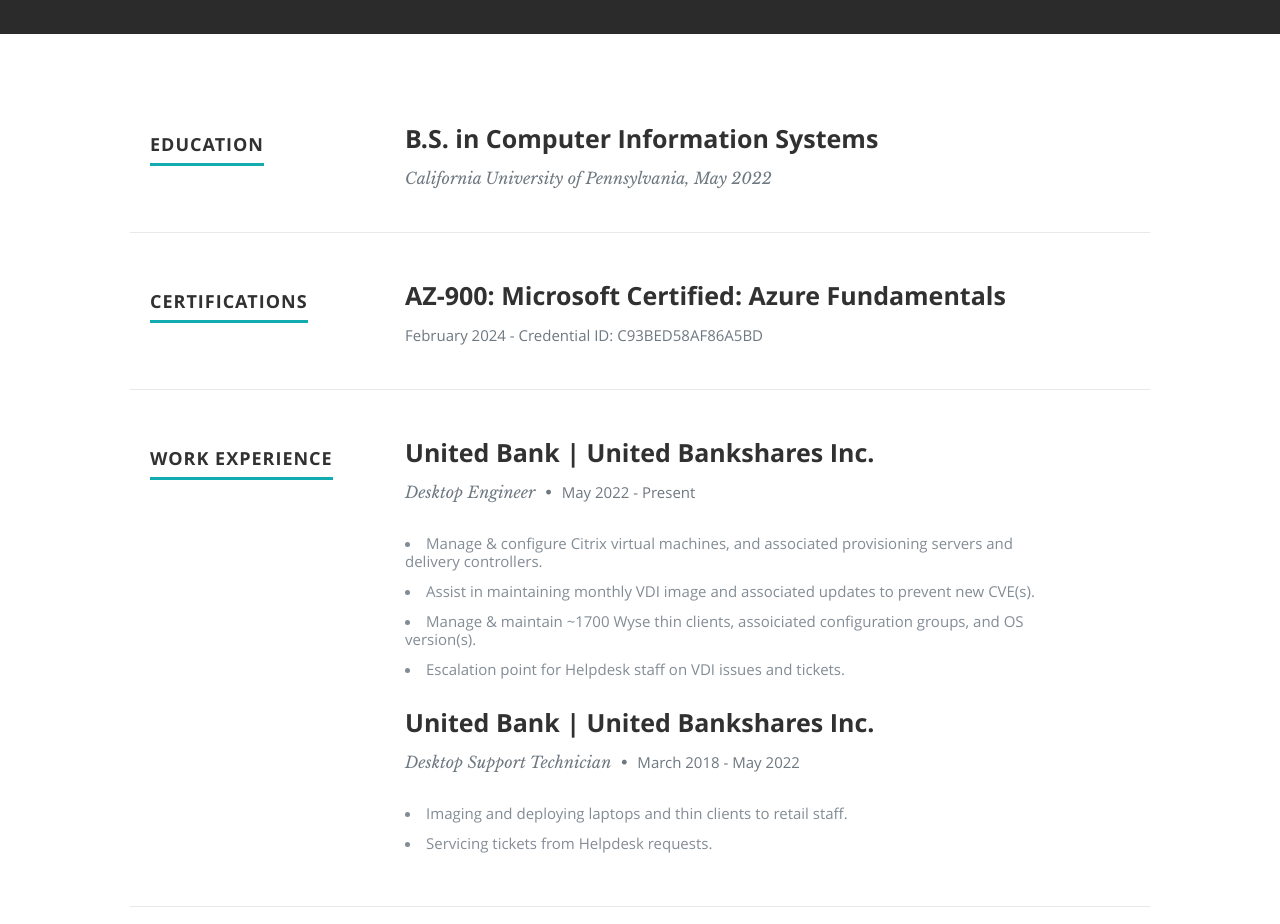
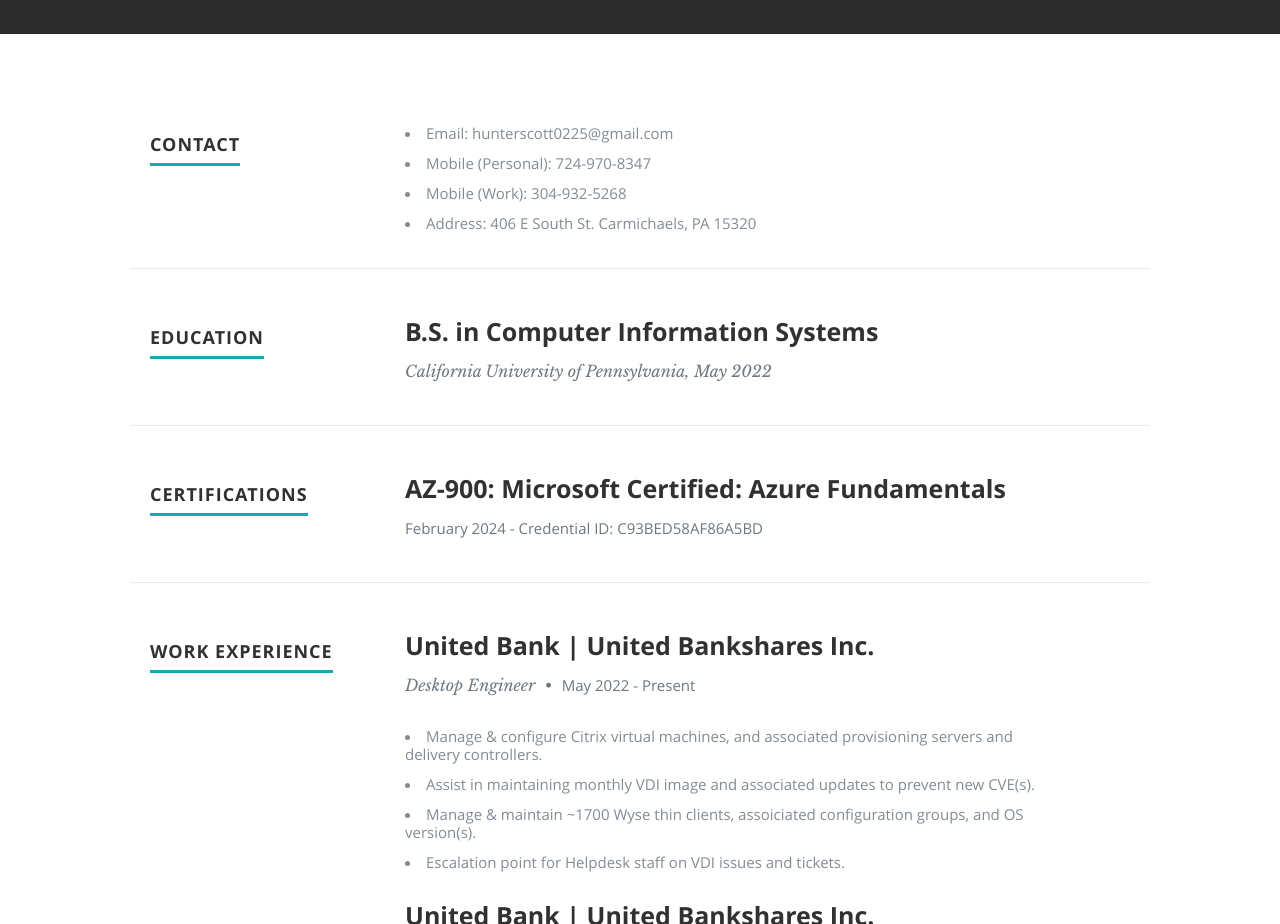
Before and after one commit to hunter0225/AzureResume, a plain HTML site: page frontend/index.html in a window 1280 px wide. Shown: the part 1120-2044 px from the top of the page. Drawn offline with nearby package versions, Linux system fonts and the light colour scheme; no server answers.

Commit message:
frontend updates yaml 4-1-2022

```diff
--- a/frontend/index.html
+++ b/frontend/index.html
@@ -98,6 +98,32 @@
 
    <!-- Resume Section ================================================== -->
    <section id="resume">
+
+      <div class="row education">
+
+         <div class="three columns header-col">
+            <h1><span>Contact</span></h1>
+         </div>
+
+         <div class="nine columns main-col">
+
+            <div class="row item">
+
+               <div class="twelve columns">
+
+                  <li>Email: hunterscott0225@gmail.com</li>
+                  <li>Mobile (Personal): 724-970-8347</li>
+                  <li>Mobile (Work): 304-932-5268</li>
+                  <li>Address: 406 E South St. Carmichaels, PA 15320</li>
+
+
+               </div>
+
+            </div> <!-- item end -->
+
+         </div> <!-- main-col end -->
+
+      </div> <!-- End Education -->
 
       <!-- Education ----------------------------------------------- -->
 
```
